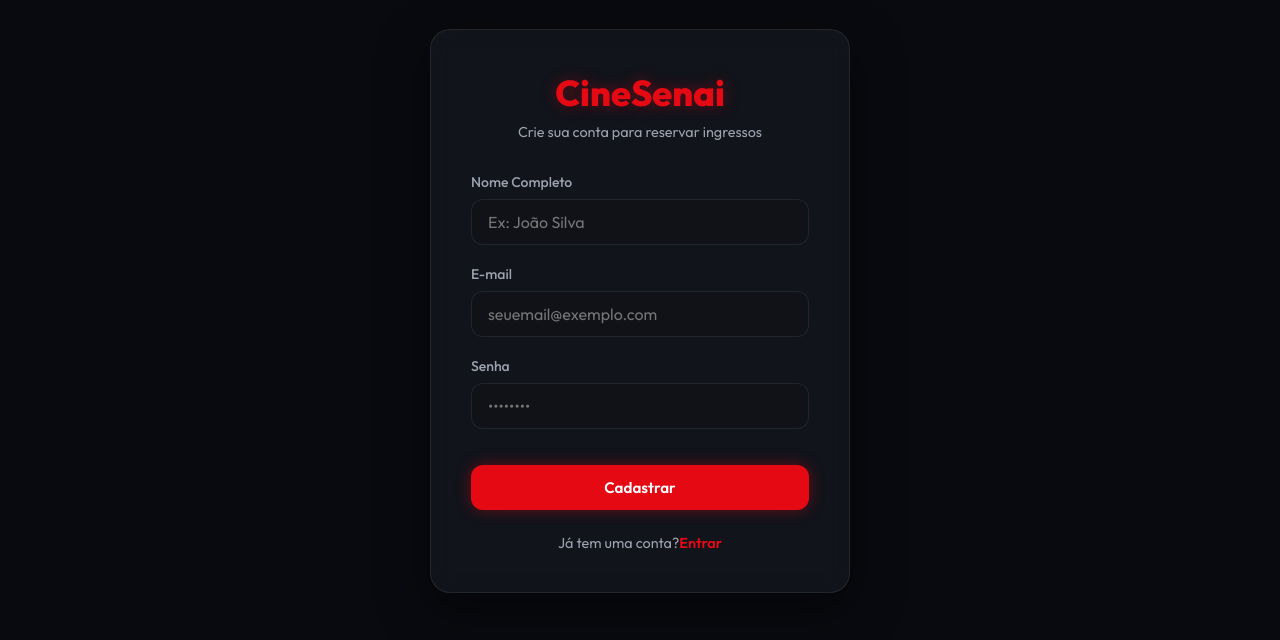
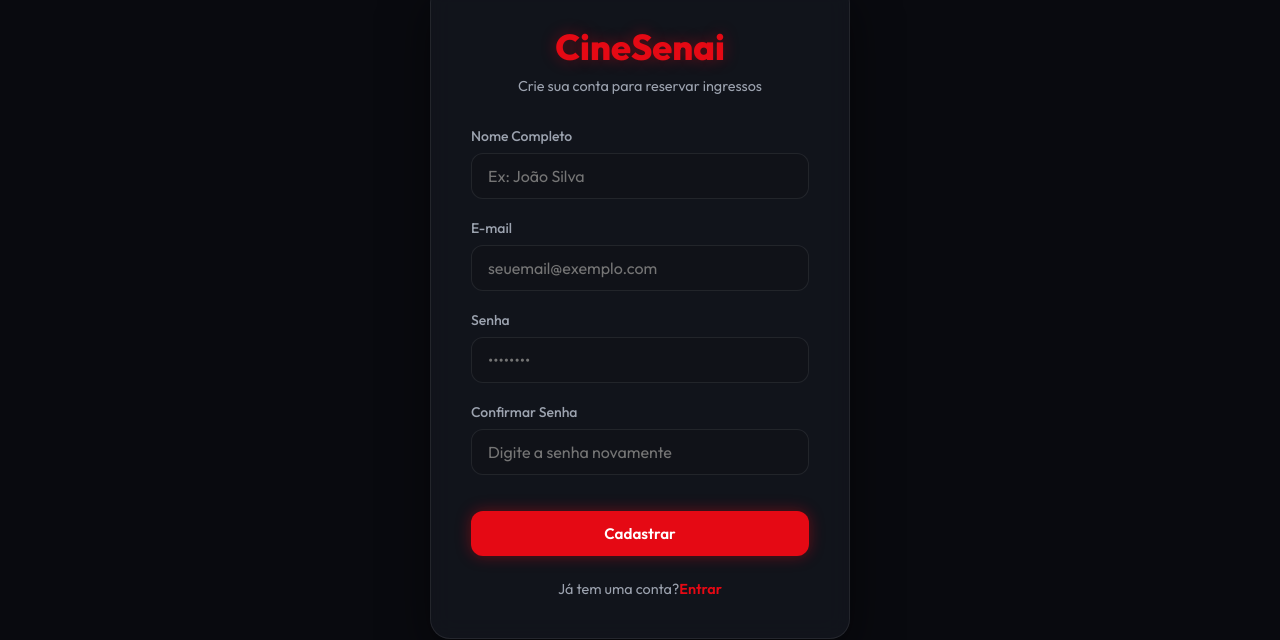
Before and after one commit to CesarAugustoNew/Projeto-Senai-Cinema, a React (Vite) app: page /login in a window 1280 px wide. Both pictures are taken after a click on the element "Cadastrar-se". Shown: the part 124-764 px from the top of the page. Built offline with nearby package versions, Linux system fonts and the light colour scheme; no server answers.

Commit message:
feat(login): adiciona spinner no botão e confirmação de senha no cadastro

```diff
--- a/src/pages/Login.jsx
+++ b/src/pages/Login.jsx
@@ -5,7 +5,7 @@
 // React é a biblioteca principal utilizada para criar interfaces.
 // useState é um Hook que permite armazenar informações que podem mudar
 // durante a execução do componente.
-import React, { useState } from 'react';
+import React, { useState, useEffect } from 'react';
 
 // Hook do React Router responsável por navegar entre páginas.
 // Exemplo: após fazer login, podemos enviar o usuário para a Home.
@@ -62,6 +62,12 @@ export const Login = () => {
   const [senha, setSenha] = useState('');
 
   /*
+    Confirmação da senha (usada somente no cadastro).
+    Evita que a pessoa crie a conta com uma senha digitada errada.
+  */
+  const [confirmarSenha, setConfirmarSenha] = useState('');
+
+  /*
     Controla o carregamento.
 
     false = formulário disponível
@@ -74,6 +80,13 @@ export const Login = () => {
     Vazia ('') = nenhum erro para mostrar.
   */
   const [erro, setErro] = useState('');
+
+  /*
+    Fica true quando a API demora mais de 4 segundos para responder.
+    No plano gratuito do Render a API "dorme" após ~15 minutos sem uso
+    e leva um tempo para acordar; este aviso explica a espera.
+  */
+  const [lento, setLento] = useState(false);
 
 
 
@@ -101,6 +114,25 @@ export const Login = () => {
   */
   const navigate = useNavigate();
 
+
+
+  // ===================================================================
+  // AVISO DE API "ACORDANDO"
+  // ===================================================================
+
+  /*
+    Quando loading vira true, inicia um cronômetro de 4 segundos.
+    Se a resposta ainda não chegou, mostra o aviso.
+    Quando loading volta a false, o aviso some e o cronômetro é cancelado.
+  */
+  useEffect(() => {
+    if (!loading) {
+      setLento(false);
+      return;
+    }
+    const timer = setTimeout(() => setLento(true), 4000);
+    return () => clearTimeout(timer);
+  }, [loading]);
 
 
   // ===================================================================
@@ -139,11 +171,17 @@ export const Login = () => {
       significa:
       "se estiver cadastrando, o nome também é obrigatório"
     */
-    if (!email || !senha || (isRegister && !nome)) {
+    if (!email || !senha || (isRegister && (!nome || !confirmarSenha))) {
 
       setErro('Por favor, preencha todos os campos.');
 
       return; // interrompe a execução da função
+    }
+
+    // No cadastro, as duas senhas digitadas precisam ser idênticas
+    if (isRegister && senha !== confirmarSenha) {
+      setErro('As senhas não coincidem.');
+      return;
     }
 
     // Limpa o erro da tentativa anterior antes de tentar de novo
@@ -520,6 +558,36 @@ return (
 
 
         {/* ======================================================
+           CAMPO CONFIRMAR SENHA (somente no cadastro)
+        ====================================================== */}
+
+        {isRegister && (
+
+          <div className="form-group">
+
+            <label htmlFor="confirmarSenha">
+              Confirmar Senha
+            </label>
+
+            <input
+              id="confirmarSenha"
+              type="password"
+              className="form-control"
+              placeholder="Digite a senha novamente"
+              autoComplete="new-password"
+              value={confirmarSenha}
+              onChange={(e) =>
+                setConfirmarSenha(e.target.value)
+              }
+              disabled={loading}
+            />
+
+          </div>
+
+        )}
+
+
+        {/* ======================================================
            BOTÃO DE ENVIO
         ====================================================== */}
 
@@ -557,7 +625,13 @@ return (
           {
             loading
 
-              ? 'Carregando...'
+              ? (
+                <>
+                  {/* Círculo girando enquanto a API responde */}
+                  <span className="spinner" aria-hidden="true" />
+                  {isRegister ? 'Cadastrando...' : 'Entrando...'}
+                </>
+              )
 
               : isRegister
 
@@ -567,6 +641,14 @@ return (
           }
 
         </button>
+
+        {/* Aviso exibido se a API estiver demorando (acordando) */}
+        {loading && lento && (
+          <p className="auth-wake-hint" role="status">
+            O servidor estava em repouso e está acordando.
+            Isso pode levar até 1 minuto na primeira vez — aguarde, por favor.
+          </p>
+        )}
 
         {/* Mensagem de erro (aparece só quando existe) */}
         {erro && (
@@ -613,6 +695,7 @@ return (
                 onClick={() => {
                   setIsRegister(false);
                   setErro('');
+                  setConfirmarSenha('');
                 }}
               >
                 Entrar
@@ -631,6 +714,7 @@ return (
                 onClick={() => {
                   setIsRegister(true);
                   setErro('');
+                  setConfirmarSenha('');
                 }}
               >
                 Cadastrar-se
```
